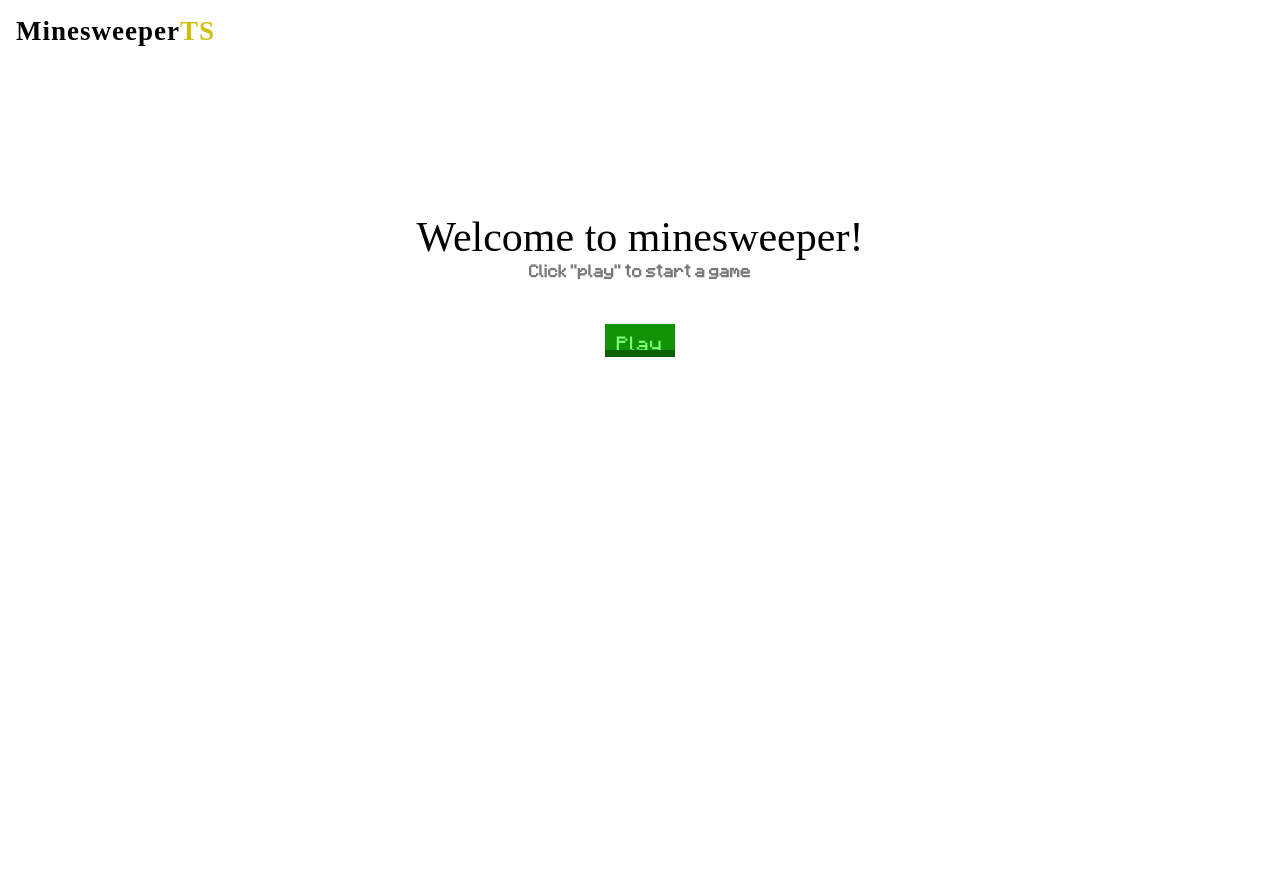
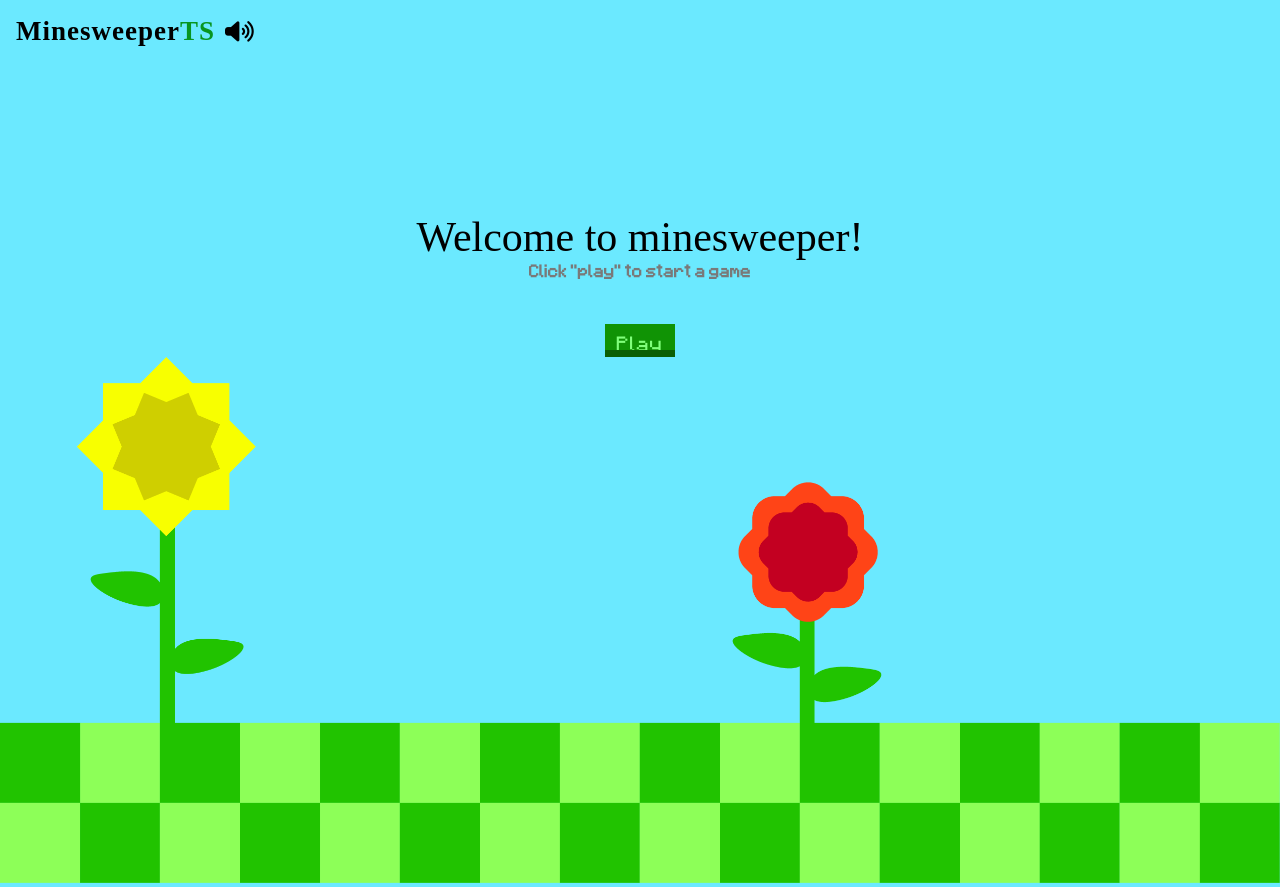
Before and after one commit to BMoszczynski07/MinesweeperTS, a website built with Vite: page index.html in a window 1280 px wide. Before the commit the page ends 800 px from the top, so only its background shows below. Built offline with nearby package versions, Linux system fonts and the light colour scheme; files whose address does not match are found by name.

Commit message:
designing background

```diff
--- a/index.html
+++ b/index.html
@@ -15,7 +15,9 @@
       <div class="site__start-page">
         <nav class="site__nav">
           <header class="site__logo">
-            Minesweeper<span class="site__logo--yellow">TS</span>
+            Minesweeper<span class="site__logo--green">TS</span>
+
+            <i class="fa-solid fa-volume-high site__volume-icon"></i>
           </header>
         </nav>
 
@@ -26,8 +28,19 @@
 
           <button class="site__play">Play</button>
         </div>
+
+        <img
+          src="./src/assets/background.png"
+          alt="background"
+          class="site__background-ground"
+        />
       </div>
     </main>
+
+    <script
+      src="https://kit.fontawesome.com/f4c4b4acfc.js"
+      crossorigin="anonymous"
+    ></script>
     <script type="module" src="./src/main.ts"></script>
   </body>
 </html>
--- a/src/style.scss
+++ b/src/style.scss
@@ -4,6 +4,11 @@ body {
   margin: 0;
   padding: 0;
   box-sizing: border-box;
+  background: #6be9ff;
+}
+
+*::selection {
+  background: #0f0;
 }
 
 .site {
@@ -12,13 +17,15 @@ body {
   }
 
   &__logo {
+    display: flex;
+    align-items: center;
     font-family: $t;
     font-weight: 600;
     font-size: 27px;
     letter-spacing: 1px;
 
-    &--yellow {
-      color: #d2be10;
+    &--green {
+      color: #089520;
     }
   }
 
@@ -73,4 +80,13 @@ body {
       background: #0b5f05;
     }
   }
+
+  &__volume-icon {
+    font-size: 23px;
+    margin-left: 10px;
+  }
+
+  &__background-ground {
+    width: 100vw;
+  }
 }
```
Also changed, not shown: src/assets/background.png (added).
